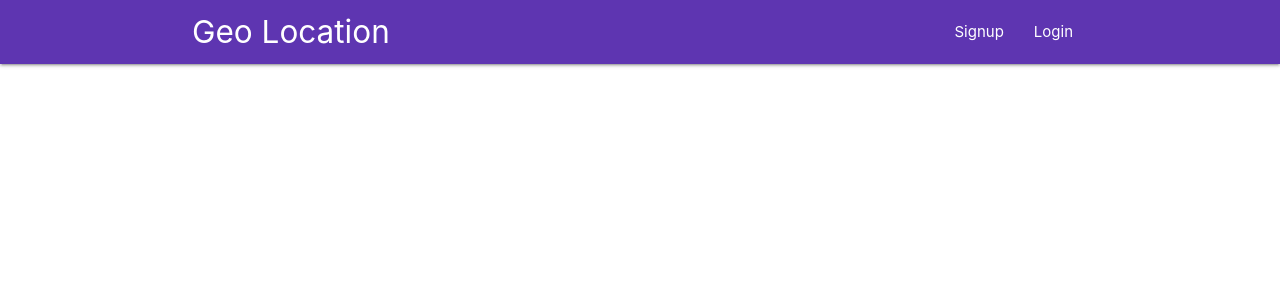
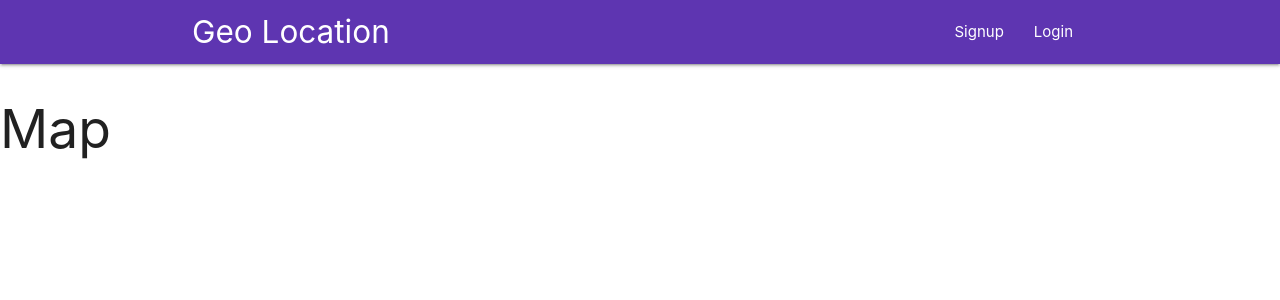
Before and after one commit to rochabianca/geo-location, a Vue app: page / in a window 1280 px wide. Shown: the top 300 px of the page. Built offline with nearby package versions, Linux system fonts and the light colour scheme.

Commit message:
start on the GMap component

```diff
--- /dev/null
+++ b/src/components/home/GMap.vue
@@ -0,0 +1,17 @@
+<template>
+  <div class="map">
+    <h2>Map</h2>
+  </div>
+</template>
+
+<script>
+export default {
+  name: "GMap",
+  data() {
+    return {};
+  }
+};
+</script>
+
+<style lang="scss">
+</style>
--- a/src/router.js
+++ b/src/router.js
@@ -1,12 +1,17 @@
-import Vue from 'vue'
-import Router from 'vue-router'
+import Vue from 'vue';
+import Router from 'vue-router';
+import GMap from '@/components/home/GMap';
 
-Vue.use(Router)
+Vue.use(Router);
 
 export default new Router({
   mode: 'history',
   base: process.env.BASE_URL,
   routes: [
-
+    {
+      path: '/',
+      name: 'GMap',
+      component: GMap
+    }
   ]
-})
+});
```
